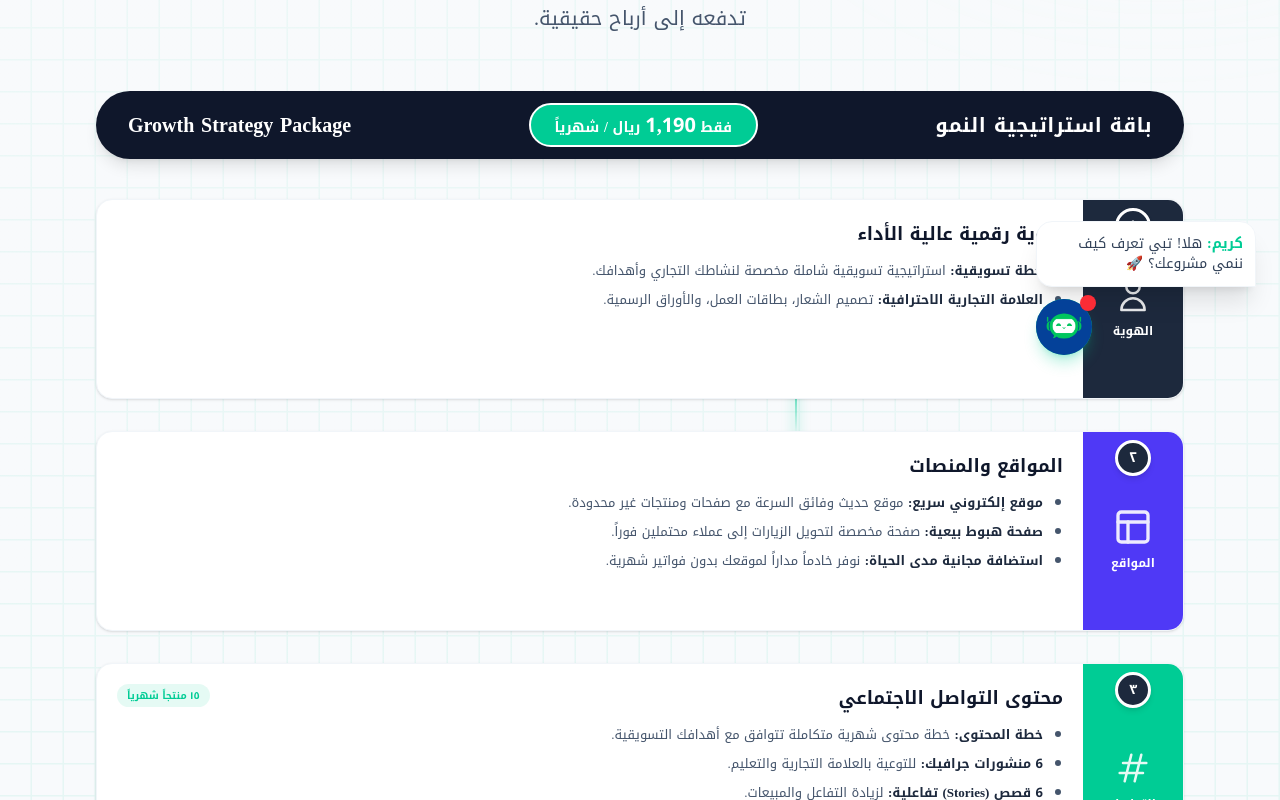
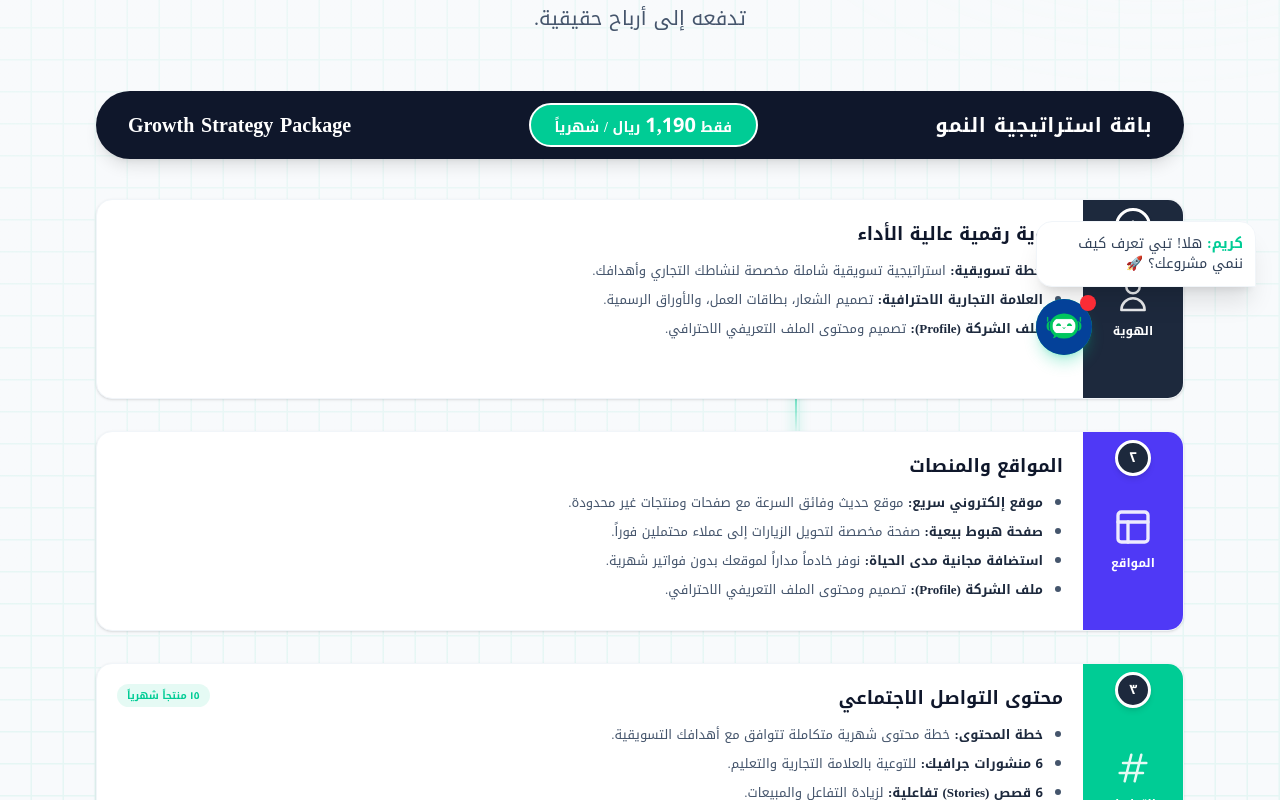
Before and after one commit to clicksalesmediaX/-ezdiharweb, a Next.js app: page / in a window 1280 px wide. Shown: the part 421-1221 px from the top of the page. Built offline with nearby package versions, Linux system fonts and the light colour scheme.

Commit message:
feat: Add 'Company Profile' to Digital Identity and Websites cards

```diff
--- a/app/page.tsx
+++ b/app/page.tsx
@@ -301,6 +301,7 @@ const Hero = () => {
             items={[
               { bold: "خطة تسويقية:", text: "استراتيجية تسويقية شاملة مخصصة لنشاطك التجاري وأهدافك." },
               { bold: "العلامة التجارية الاحترافية:", text: "تصميم الشعار، بطاقات العمل، والأوراق الرسمية." },
+              { bold: "ملف الشركة (Profile):", text: "تصميم ومحتوى الملف التعريفي الاحترافي." },
             ]}
             delay={0.1}
           />
@@ -315,6 +316,7 @@ const Hero = () => {
               { bold: "موقع إلكتروني سريع:", text: "موقع حديث وفائق السرعة مع صفحات ومنتجات غير محدودة." },
               { bold: "صفحة هبوط بيعية:", text: "صفحة مخصصة لتحويل الزيارات إلى عملاء محتملين فوراً." },
               { bold: "استضافة مجانية مدى الحياة:", text: "نوفر خادماً مداراً لموقعك بدون فواتير شهرية." },
+              { bold: "ملف الشركة (Profile):", text: "تصميم ومحتوى الملف التعريفي الاحترافي." },
             ]}
             delay={0.15}
           />
```
